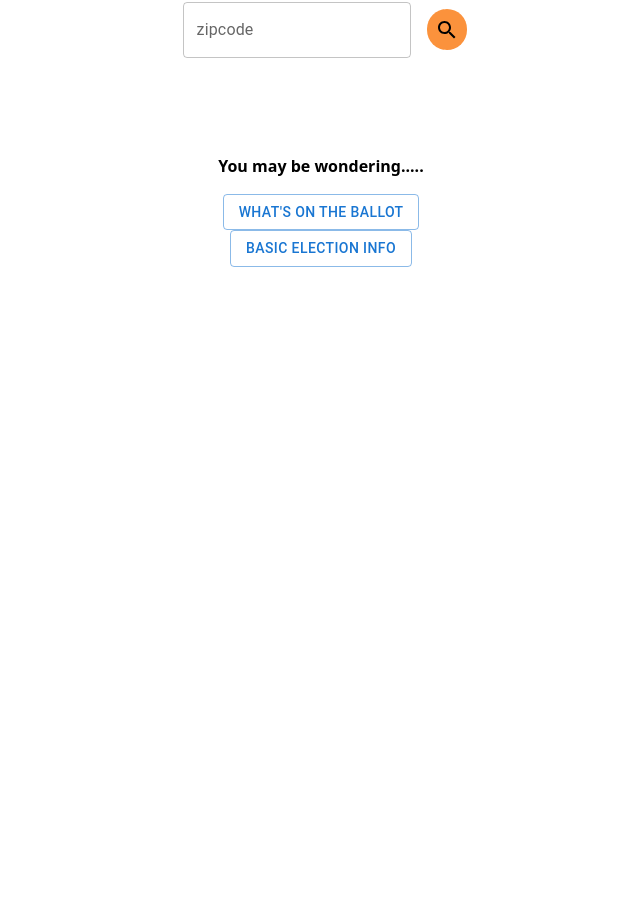
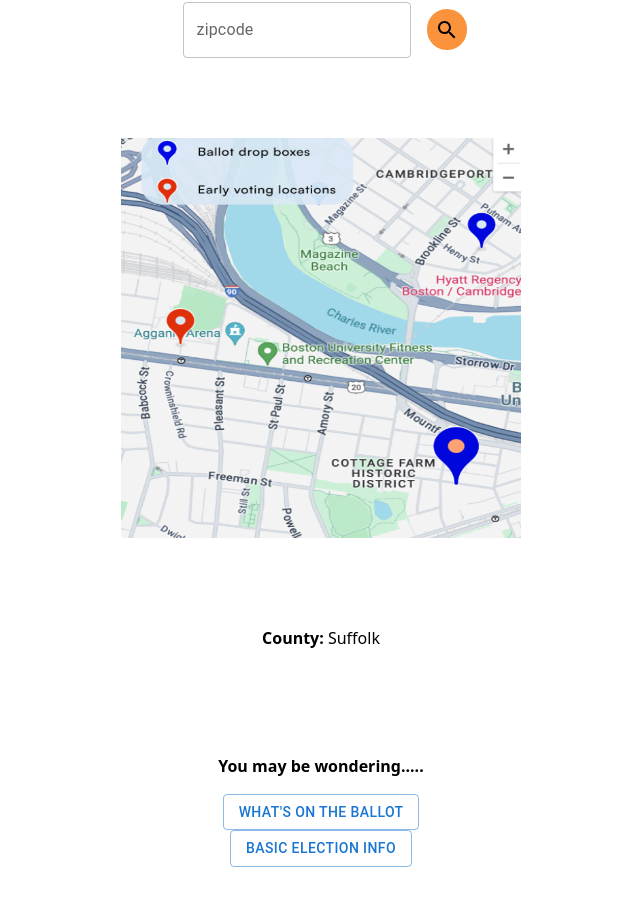
Before and after one commit to BU-Spark/pitne-voter-app, a Next.js app in the folder client/: page /dropBoxLocations in a window 1280 px wide. Shown: the part 279-1184 px from the top of the page, without its empty margins (319-959 px from the left). Before the commit the page ends 800 px from the top, so only its background shows below. Built offline with nearby package versions, Linux system fonts and the light colour scheme.

Commit message:
Map Added

```diff
--- a/client/src/pages/dropBoxLocations/index.tsx
+++ b/client/src/pages/dropBoxLocations/index.tsx
@@ -4,6 +4,9 @@ import '@/app/globals.css'
 import ButtonFill from '@/components/button/ButtonFill';
 import BoxField from '@/components/box/BoxField';
 import SearchIcon from '@mui/icons-material/Search';
+import { Box } from '@mui/material';
+import Image from 'next/image'
+
 
 export default function DropBoxLocations() {
     return (
@@ -23,6 +26,15 @@ export default function DropBoxLocations() {
             </div>
 
             <div className='flex flex-col justify-center items-center p-4 my-10'>
+                <Box component="img" sx={{height: 400, width: 400}}
+                alt="Map" src="/Map.png"/>
+            </div>
+
+            <div className='flex flex-col justify-center items-center p-4 my-6'>
+                <p className='p-4 bg-white rounded-full w-1/2 text-center'><strong> County: </strong>Suffolk</p>
+            </div>
+
+            <div className='flex flex-col justify-center items-center p-4 my-10'>
                 <p className=' font-semibold p-4'>You may be wondering.....</p>
                 <ButtonFill name='What&#39;s on the Ballot' link='/ballotInfo' variant='outlined' className='p-4 m-4 rounded-full bg-white text-blue-700 border-blue-800  hover:bg-gray-100' />
                 <ButtonFill name='Basic Election Info' link='/upcomingElections' variant='outlined' className='p-4 m-4 rounded-full bg-white text-blue-700 border-blue-800  hover:bg-gray-100' />
```
Also changed, not shown: client/public/Map.png (added).
